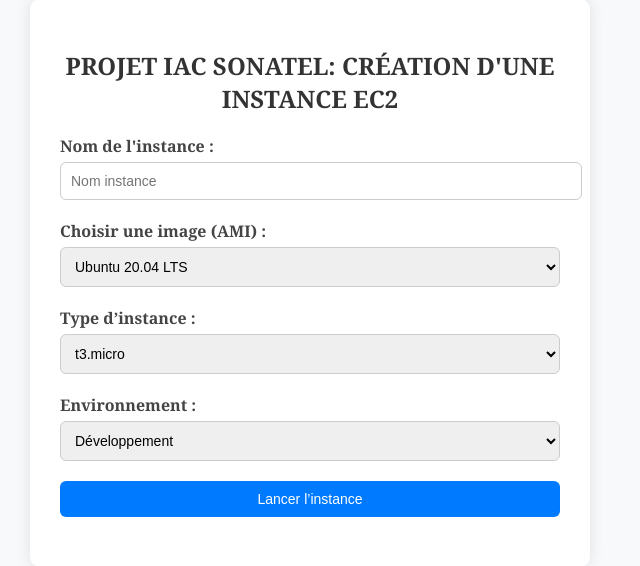
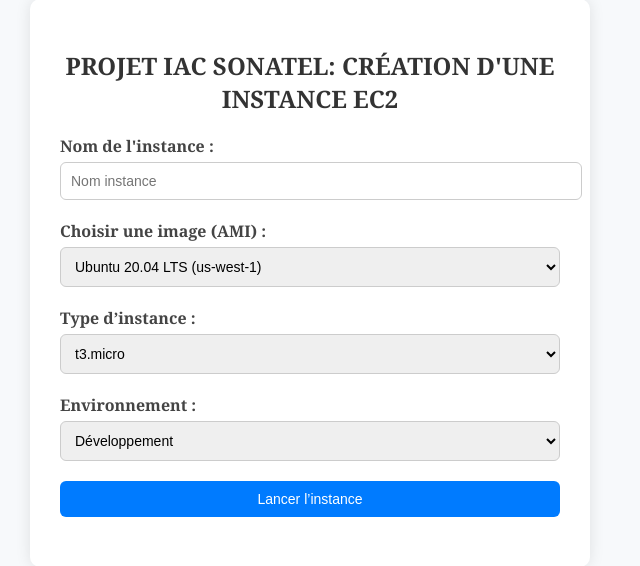
Before and after one commit to cheikhdoss/aws-automation, a Flask app: page / in a window 1280 px wide. Shown: the part 49-615 px from the top of the page, without its empty margins (330-970 px from the left). Run offline with Flask 3, Linux system fonts and the light colour scheme.

Commit message:
Use correct AMI for us-west-1

```diff
--- a/templates/form.html
+++ b/templates/form.html
@@ -63,9 +63,7 @@
 
             <label for="ami_id">Choisir une image (AMI) :</label>
             <select id="instance_os" name="instance_os" required>
-                <option value="ami-0290e60ec230db1e4">Ubuntu 20.04 LTS</option>
-                <option value="ami-0290e60ec230db1e4">Ubuntu 22.04 LTS</option>
-                <option value="ami-0290e60ec230db1e4">Default (recommended)</option>
+                <option value="ami-0290e60ec230db1e4">Ubuntu 20.04 LTS (us-west-1)</option>
             </select>
 
             <label for="instance_type">Type d’instance :</label>
```
